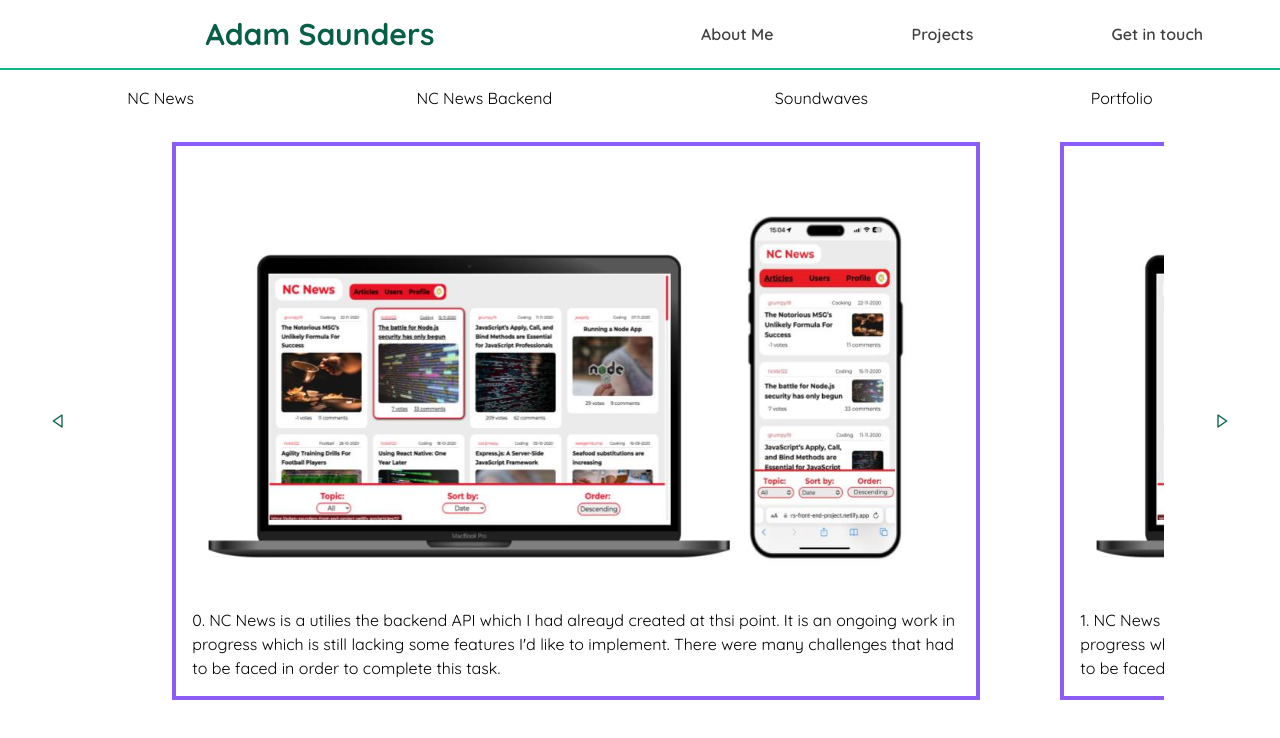
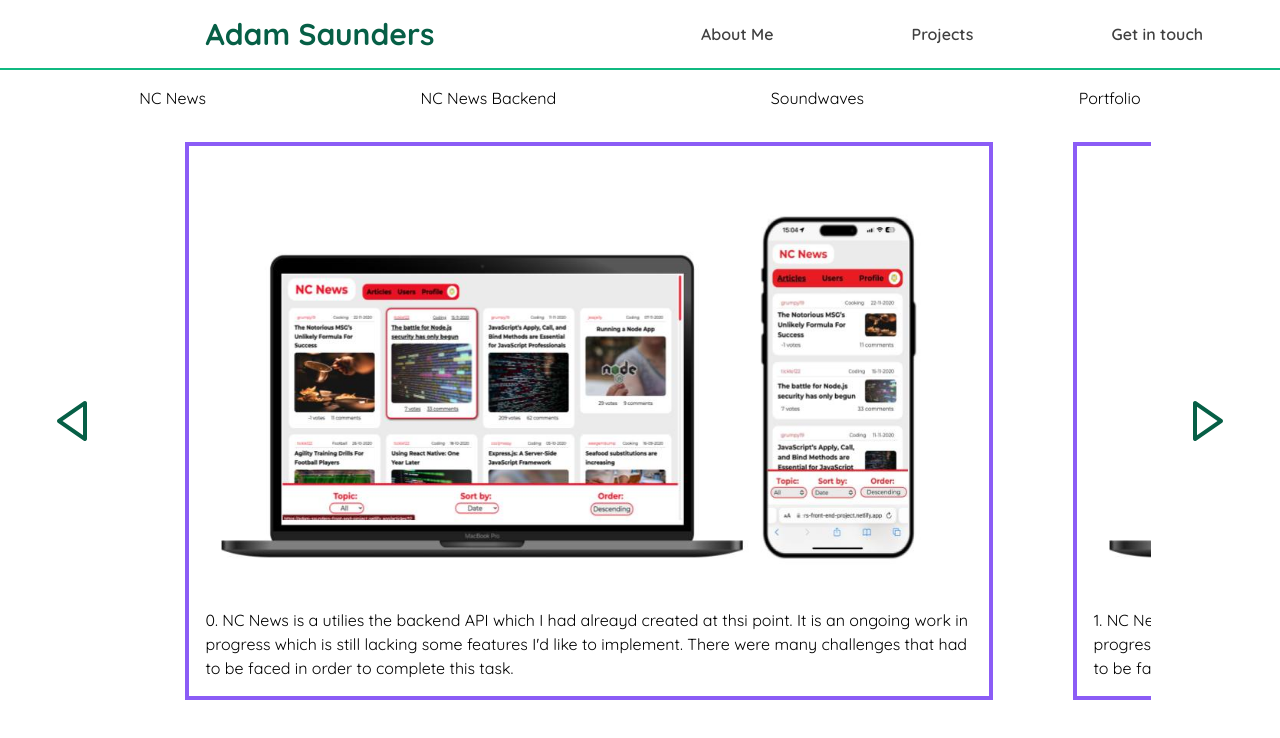
Before and after one commit to AdamSaunders26/as-portfolio, a Next.js app: page /projects in a window 1280 px wide. Shown: the top 738 px of the page. Built offline with nearby package versions, Linux system fonts and the light colour scheme.

Commit message:
add active states to buttons and refactor projects to be mapped onto carousel

```diff
--- /dev/null
+++ b/app/Components/Header.tsx
@@ -0,0 +1,21 @@
+import Link from "next/link";
+
+export default function Header() {
+  const linkClass = "hover:underline decoration-solid active:text-emerald-700";
+  return (
+    <header className="flex justify-between h-16 grow-0 items-center py-4 font-semibold text-neutral-700 border-b-2 border-emerald-500">
+      <div>
+        <p className="font-bold text-3xl  text-emerald-800">Adam Saunders</p>
+      </div>
+      <Link href="/" className={linkClass}>
+        <p>About Me</p>
+      </Link>
+      <Link href="/projects" className={linkClass}>
+        <p>Projects</p>
+      </Link>
+      <Link href="/contact" className={linkClass}>
+        <p>Get in touch</p>
+      </Link>
+    </header>
+  );
+}
--- a/app/Components/LeftButton.tsx
+++ b/app/Components/LeftButton.tsx
@@ -1,13 +1,19 @@
+import { RefObject } from "react";
 import { BiLeftArrow } from "react-icons/bi";
-
-export default function LeftButton({ carouselRef }) {
+interface Props {
+  carouselRef: RefObject<HTMLDivElement>;
+}
+export default function LeftButton({ carouselRef }: Props) {
   return (
     <div
+      className="place-self-center text-emerald-800 active:text-emerald-900 active:scale-75"
       onClick={() => {
-        carouselRef.current.scrollLeft -= 600;
+        if (carouselRef.current) {
+          carouselRef.current.scrollLeft -= 600;
+        }
       }}
     >
-      <BiLeftArrow />
+      <BiLeftArrow className="h-12 w-12" />
     </div>
   );
 }
--- a/app/Components/RightButton.tsx
+++ b/app/Components/RightButton.tsx
@@ -1,13 +1,19 @@
+import { RefObject } from "react";
 import { BiRightArrow } from "react-icons/bi";
-
-export default function RightButton({ carouselRef }) {
+interface Props {
+  carouselRef: RefObject<HTMLDivElement>;
+}
+export default function RightButton({ carouselRef }: Props) {
   return (
     <div
+      className="place-self-center text-emerald-800 active:text-emerald-900 active:scale-75"
       onClick={() => {
-        carouselRef.current.scrollLeft += 600;
+        if (carouselRef.current) {
+          carouselRef.current.scrollLeft += 600;
+        }
       }}
     >
-      <BiRightArrow />
+      <BiRightArrow className="h-12 w-12 " />
     </div>
   );
 }
--- /dev/null
+++ b/app/data/projects.tsx
@@ -0,0 +1,32 @@
+import { StaticImageData } from "next/image";
+import ncnews from "../../images/ncnews-mockup.jpg";
+
+export interface ProjectType {
+  key: number;
+  imageSrc: StaticImageData;
+  alt: string;
+  details: string;
+}
+export const projects: ProjectType[] = [
+  {
+    key: 0,
+    imageSrc: ncnews,
+    alt: "NC News website displayed on a laptop and phone",
+    details:
+      "0. NC News is a utilies the backend API which I had alreayd  created at thsi point. It is an ongoing work in progress which is  still lacking some features I'd like to implement. There were many  challenges that had to be faced in order to complete this task.",
+  },
+  {
+    key: 1,
+    imageSrc: ncnews,
+    alt: "NC News website displayed on a laptop and phone",
+    details:
+      "1. NC News is a utilies the backend API which I had alreayd  created at thsi point. It is an ongoing work in progress which is  still lacking some features I'd like to implement. There were many  challenges that had to be faced in order to complete this task.",
+  },
+  {
+    key: 2,
+    imageSrc: ncnews,
+    alt: "NC News website displayed on a laptop and phone",
+    details:
+      "2. NC News is a utilies the backend API which I had alreayd  created at thsi point. It is an ongoing work in progress which is  still lacking some features I'd like to implement. There were many  challenges that had to be faced in order to complete this task.",
+  },
+];
--- a/app/projects/ProjectCarousel.tsx
+++ b/app/projects/ProjectCarousel.tsx
@@ -3,15 +3,15 @@ import Image from "next/image";
 import ncnews from "../../images/ncnews-mockup.jpg";
 import RightButton from "../Components/RightButton";
 import LeftButton from "../Components/LeftButton";
-import Link from "next/link";
 import { useRef } from "react";
+import { projects } from "../data/projects";
 
 export default function ProjectCarousel() {
   const projectClassName =
     "border-4 sm:border-blue-500 md:border-green-500 lg:border-violet-500 snap-center basis-1/4 shrink-0 relative mx-10";
   const projectDetailsClassName =
-    "w-72 sm:w-[30rem] md:w-[38rem] lg:w-[50rem] p-4";
-  const carouselRef = useRef();
+    "w-72 sm:w-[30rem] md:w-[36rem] lg:w-[50rem] p-4";
+  const carouselRef = useRef<HTMLDivElement>(null);
   return (
     <section className="my-4 grid grid-cols-11 items-center ">
       <div className="flex justify-around mx-4 col-span-11 auto-cols-max">
@@ -20,47 +20,23 @@ export default function ProjectCarousel() {
         <p>Soundwaves</p>
         <p>Portfolio</p>
       </div>
-      <div className="place-self-center text-emerald-800">
-        <LeftButton carouselRef={carouselRef} />
-      </div>
+      <LeftButton carouselRef={carouselRef} />
       <div
         ref={carouselRef}
-        className=" p-4 my-4 col-span-9 flex  overflow-x-scroll   snap-mandatory snap-x "
+        className=" p-4 my-4 col-span-9 flex  overflow-x-scroll snap-mandatory snap-x scroll-smooth"
       >
-        <div className={projectClassName} id="project-1">
-          <div className={projectDetailsClassName}>
-            <Image
-              className="p-4 "
-              src={ncnews}
-              alt="NC News website displayed on a laptop and phone"
-            />
-            <p className="">
-              0. NC News is a utilies the backend API which I had alreayd
-              created at thsi point. It is an ongoing work in progress which is
-              still lacking some features I'd like to implement. There were many
-              challenges that had to be faced in order to complete this task.
-            </p>
-          </div>
-        </div>
-        <div className={projectClassName} id="project-2">
-          <div className={projectDetailsClassName}>
-            <Image
-              className="p-4 "
-              src={ncnews}
-              alt="NC News website displayed on a laptop and phone"
-            />
-            <p className="">
-              1. NC News is a utilies the backend API which I had alreayd
-              created at thsi point. It is an ongoing work in progress which is
-              still lacking some features I'd like to implement. There were many
-              challenges that had to be faced in order to complete this task.
-            </p>
-          </div>
-        </div>
+        {projects.map(({ key, imageSrc, alt, details }) => {
+          return (
+            <div className={projectClassName} key={key}>
+              <div className={projectDetailsClassName}>
+                <Image className="p-4 " src={imageSrc} alt={alt} />
+                <p className="">{details}</p>
+              </div>
+            </div>
+          );
+        })}
       </div>
-      <div className="place-self-center text-emerald-800">
-        <RightButton carouselRef={carouselRef} />
-      </div>
+      <RightButton carouselRef={carouselRef} />
     </section>
   );
 }
--- a/app/projects/page.tsx
+++ b/app/projects/page.tsx
@@ -5,10 +5,8 @@ import ProjectCarousel from "./ProjectCarousel";
 
 export default function ProjectPage() {
   return (
-    <main>
-      <div>
-        <ProjectCarousel />
-      </div>
+    <main className="mx-4">
+      <ProjectCarousel />
     </main>
   );
 }
```
Also changed, not shown: IMG_5173 - Low res.jpg (deleted).
